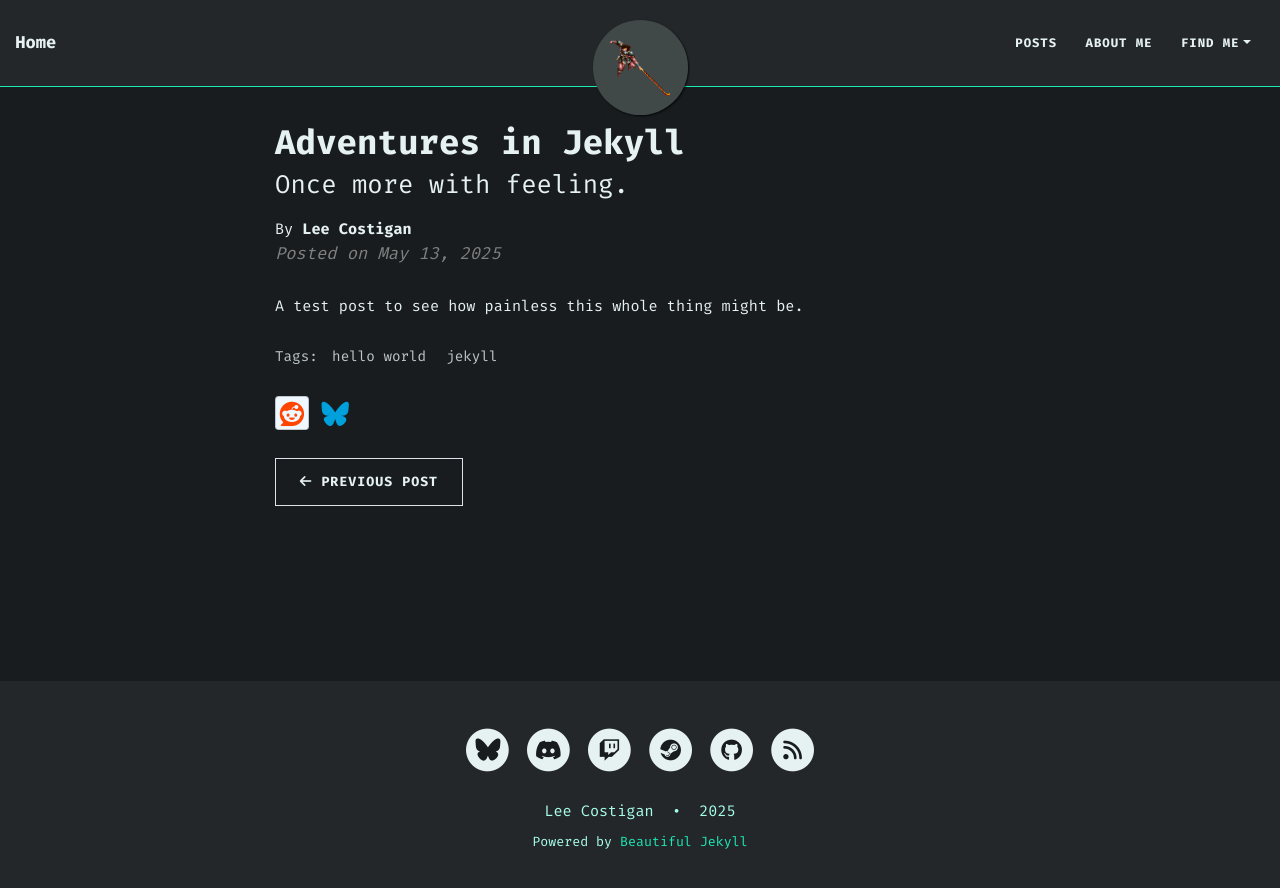
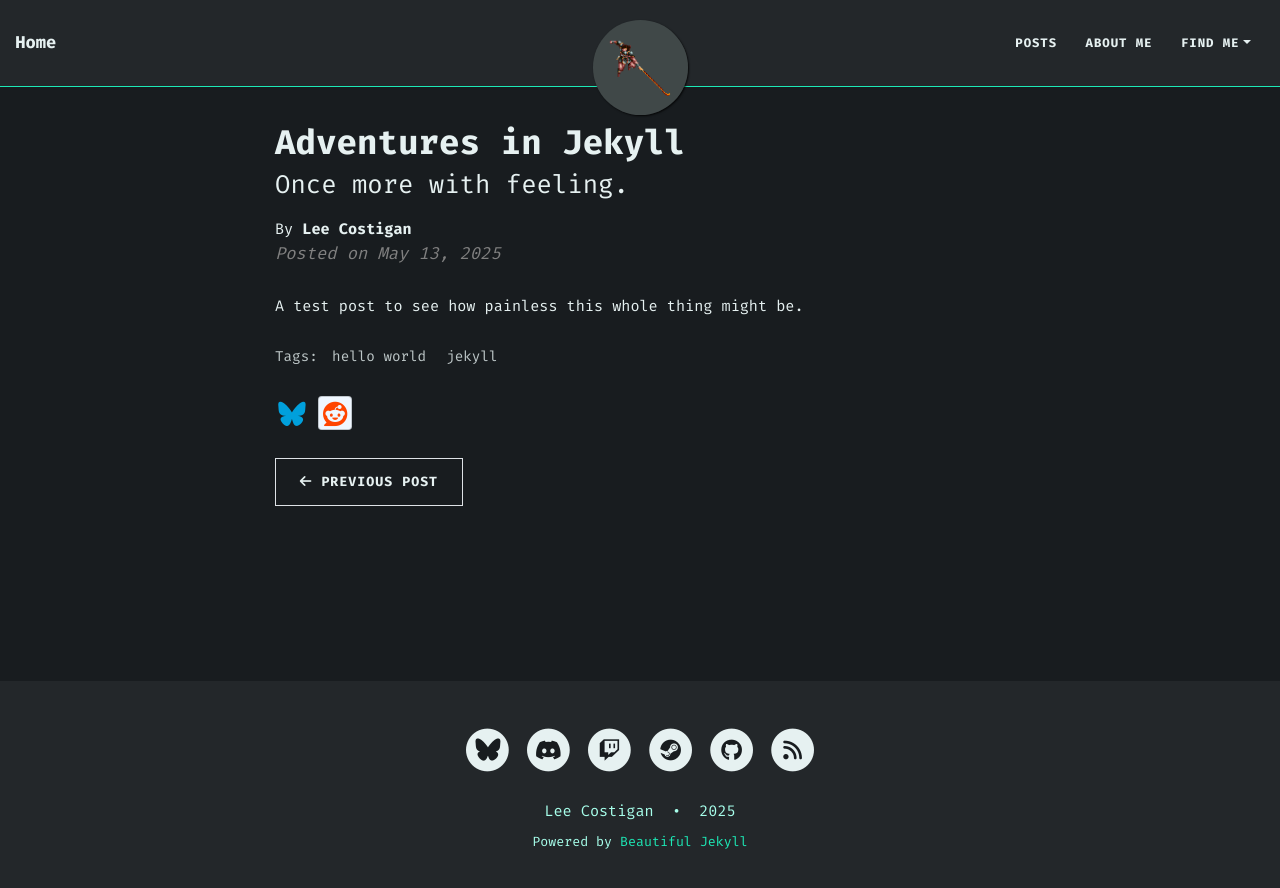
Before and after one commit to lee-costigan/website, a Jekyll site: the page built from _posts/2025-05-13-adventures-in-jekyll.md, in a window 1280 px wide. Shown: the top 888 px of the page. Built offline with Jekyll 4.4.1, drawn with Linux system fonts in a browser that asks for light colours.

Commit message:
moved buttons

```diff
--- a/_includes/social-share.html
+++ b/_includes/social-share.html
@@ -9,6 +9,14 @@
 {% if any-share-links %}
 <section id = "social-share-section">
   <span class="sr-only">Share: </span>
+
+  {% if site.share-links-active.bluesky %}
+    <a href="https://bsky.app/intent/compose?text={{ page.title | strip_html | url_encode }}%20{{ page.url | absolute_url | url_encode }}"
+      class="btn btn-social-icon btn-bluesky" title="Share on Bluesky">
+      <span class="fab fa-fw fa-bluesky" aria-hidden="true"></span>
+      <span class="sr-only">Bluesky</span>
+    </a>
+  {% endif %}
 
   {% if site.share-links-active.twitter %}
     <a href="https://twitter.com/intent/tweet?text={{ page.title | strip_html | url_encode }}&url={{ page.url | absolute_url | url_encode }}"
@@ -50,14 +58,6 @@
     </a>
   {% endif %}
 
-  {% if site.share-links-active.bluesky %}
-    <a href="https://bsky.app/intent/compose?text={{ page.title | strip_html | url_encode }}%20{{ page.url | absolute_url | url_encode }}"
-      class="btn btn-social-icon btn-bluesky" title="Share on Bluesky">
-      <span class="fab fa-fw fa-bluesky" aria-hidden="true"></span>
-      <span class="sr-only">Bluesky</span>
-    </a>
-  {% endif %}
-
 </section>
 
 {% endif %}
```
